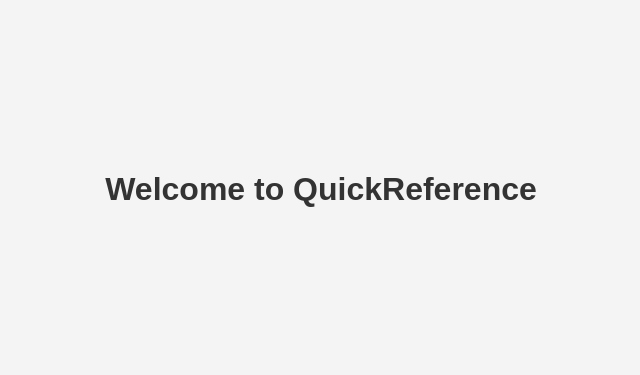
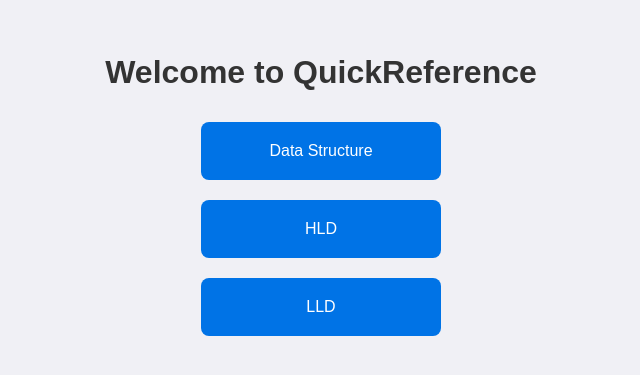
Before and after one commit to aprasad1011/quickreference, a plain HTML site: page index.html in a window 1280 px wide. Shown: the part 211-586 px from the top of the page, without its empty margins (319-959 px from the left). Drawn offline with Linux system fonts and the light colour scheme.

Commit message:
Update home page with links to sub topics

```diff
--- a/index.html
+++ b/index.html
@@ -4,22 +4,14 @@
     <meta charset="UTF-8">
     <meta name="viewport" content="width=device-width, initial-scale=1.0">
     <title>QuickReference</title>
-    <style>
-        body {
-            font-family: Arial, sans-serif;
-            display: flex;
-            justify-content: center;
-            align-items: center;
-            height: 100vh;
-            margin: 0;
-            background-color: #f4f4f4;
-        }
-        h1 {
-            color: #333;
-        }
-    </style>
+    <link rel="stylesheet" href="css/styles.css">
 </head>
 <body>
-    <h1>Welcome to QuickReference</h1>
+    <div class="container">
+        <h1>Welcome to QuickReference</h1>
+        <div class="box"><a href="data-structure.html">Data Structure</a></div>
+        <div class="box"><a href="hld.html">HLD</a></div>
+        <div class="box"><a href="lld.html">LLD</a></div>
+    </div>
 </body>
 </html>
```
